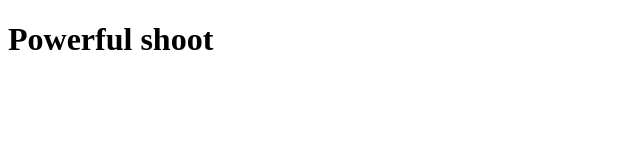
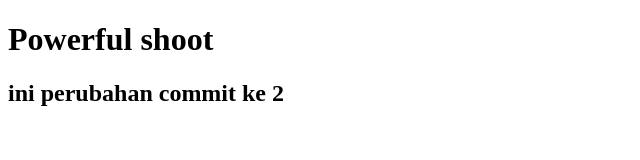
Before and after one commit to arthaa6days/belajar-git, a plain HTML site: page index.html in a window 1280 px wide. Shown: the whole page, without its empty margins (0-640 px from the left). Drawn offline with Linux system fonts and the light colour scheme.

Commit message:
fisrt commit

```diff
--- a/index.html
+++ b/index.html
@@ -6,5 +6,6 @@
 </head>
 <body>
     <h1>Powerful shoot</h1>
+    <h2>ini perubahan commit ke 2</h2>
 </body>
 </html>
```
